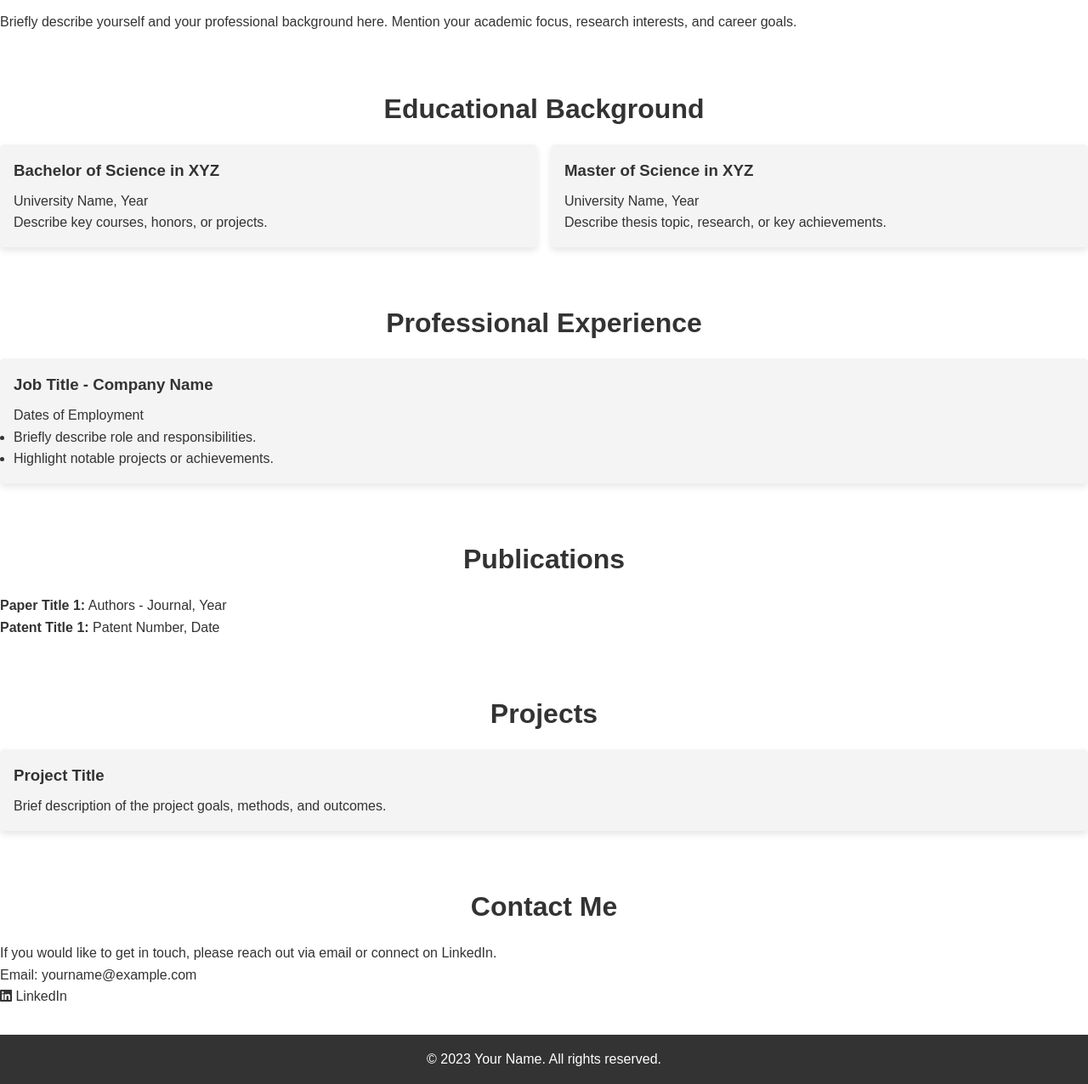
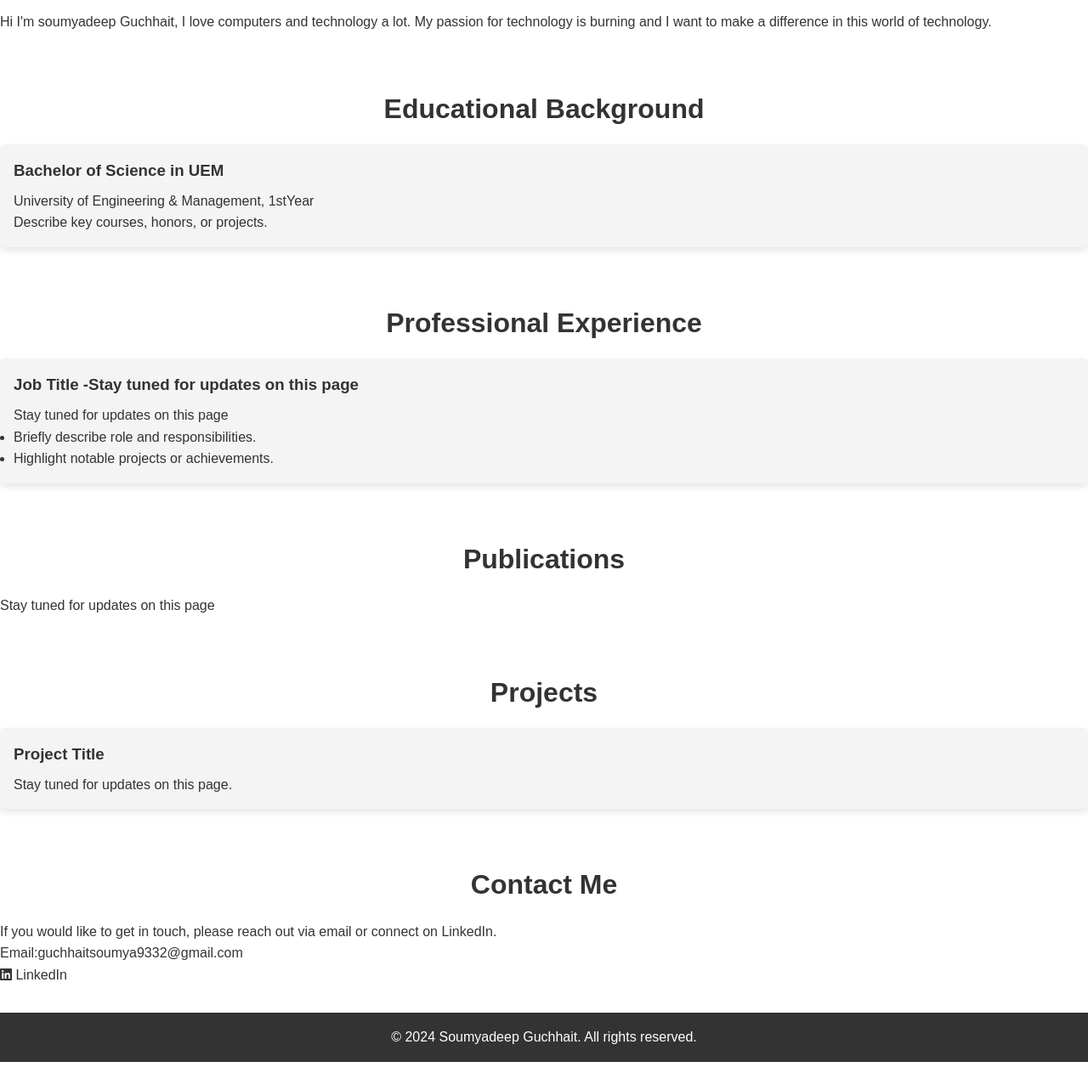
Before and after one commit to guchhaitsoumya9332/webdesign, a plain HTML site: page index.html in a window 1280 px wide. Shown: the part 568-1844 px from the top of the page at 85% size. After the commit the page ends 1818 px from the top, so only its background shows below. Drawn offline with Linux system fonts and the light colour scheme.

Commit message:
Update index.html

```diff
--- a/index.html
+++ b/index.html
@@ -3,7 +3,7 @@
 <head>
     <meta charset="UTF-8">
     <meta name="viewport" content="width=device-width, initial-scale=1.0">
-    <title>Your Name | Portfolio</title>
+    <title>Soumyadeep Guchhait | Portfolio</title>
     <link rel="stylesheet" href="style.css">
     <link rel="stylesheet" href="https://cdnjs.cloudflare.com/ajax/libs/font-awesome/6.0.0-beta3/css/all.min.css">
 </head>
@@ -11,8 +11,8 @@
     <!-- Header and Navigation -->
     <header>
         <div class="container">
-            <h1>Your Name</h1>
-            <p>Researcher | Developer | Innovator</p>
+            <h1>Soumyadeep Guchhait</h1>
+            <p>Stay tuned for updates on this page</p>
             <nav>
                 <ul>
                     <li><a href="#home">Home</a></li>
@@ -39,7 +39,7 @@
     <!-- About Me Section -->
     <section id="about" class="section">
         <h2>About Me</h2>
-        <p>Briefly describe yourself and your professional background here. Mention your academic focus, research interests, and career goals.</p>
+        <p>Hi I'm soumyadeep Guchhait, I love computers and technology a lot. My passion for technology is burning and I want to make a difference in this world of technology.</p>
     </section>
 
     <!-- Educational Background Section -->
@@ -47,15 +47,11 @@
         <h2>Educational Background</h2>
         <div class="card-container">
             <div class="card">
-                <h3>Bachelor of Science in XYZ</h3>
-                <p>University Name, Year</p>
+                <h3>Bachelor of Science in UEM</h3>
+                <p>University of Engineering & Management, 1stYear</p>
                 <p>Describe key courses, honors, or projects.</p>
             </div>
-            <div class="card">
-                <h3>Master of Science in XYZ</h3>
-                <p>University Name, Year</p>
-                <p>Describe thesis topic, research, or key achievements.</p>
-            </div>
+
         </div>
     </section>
 
@@ -64,8 +60,8 @@
         <h2>Professional Experience</h2>
         <div class="card-container">
             <div class="card">
-                <h3>Job Title - Company Name</h3>
-                <p>Dates of Employment</p>
+                <h3>Job Title -Stay tuned for updates on this page </h3>
+                <p>Stay tuned for updates on this page</p>
                 <ul>
                     <li>Briefly describe role and responsibilities.</li>
                     <li>Highlight notable projects or achievements.</li>
@@ -79,8 +75,7 @@
     <section id="publications" class="section">
         <h2>Publications</h2>
         <div class="publication-list">
-            <p><strong>Paper Title 1:</strong> Authors - Journal, Year</p>
-            <p><strong>Patent Title 1:</strong> Patent Number, Date</p>
+            Stay tuned for updates on this page
             <!-- Add more publications as needed -->
         </div>
     </section>
@@ -91,7 +86,7 @@
         <div class="project-grid">
             <div class="project">
                 <h3>Project Title</h3>
-                <p>Brief description of the project goals, methods, and outcomes.</p>
+                <p>Stay tuned for updates on this page.</p>
             </div>
             <!-- Add more projects as needed -->
         </div>
@@ -101,12 +96,12 @@
     <section id="contact" class="section contact-section">
         <h2>Contact Me</h2>
         <p>If you would like to get in touch, please reach out via email or connect on LinkedIn.</p>
-        <p>Email: yourname@example.com</p>
+        <p>Email:guchhaitsoumya9332@gmail.com</p>
         <p><a href="https://www.linkedin.com" target="_blank"><i class="fab fa-linkedin"></i> LinkedIn</a></p>
     </section>
 
     <footer>
-        <p>&copy; 2023 Your Name. All rights reserved.</p>
+        <p>&copy; 2024 Soumyadeep Guchhait. All rights reserved.</p>
     </footer>
 </body>
 </html>
```
